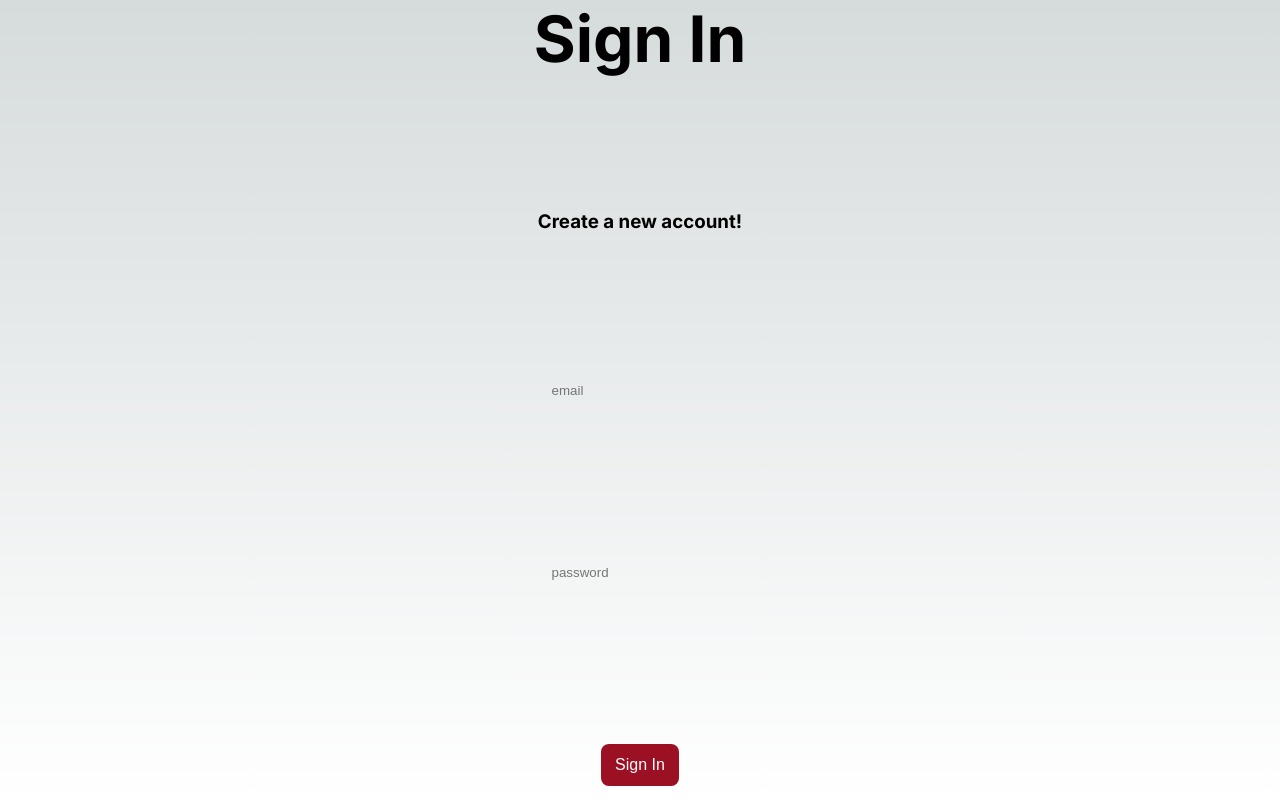
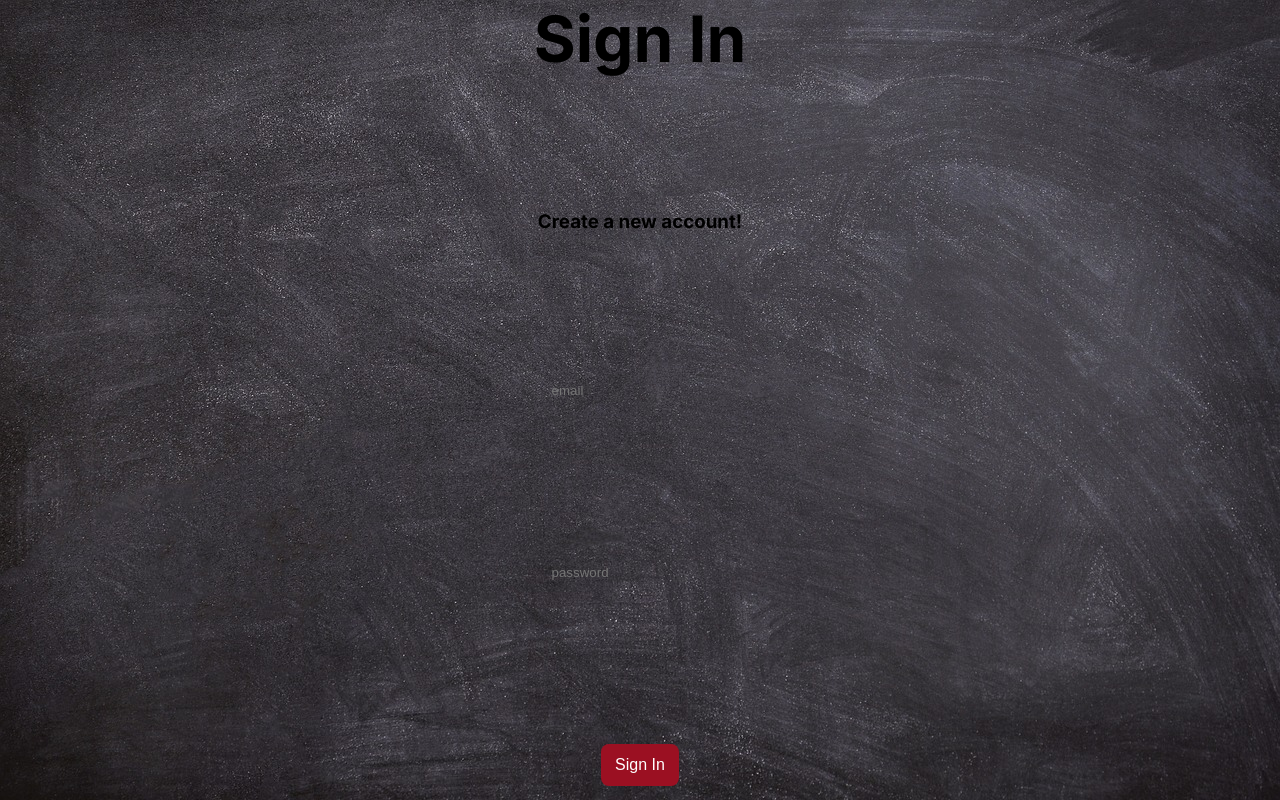
Before and after one commit to KristijanVujevic/seminarskirad, a Next.js app: page /signin in a window 1280 px wide. Built offline with nearby package versions, Linux system fonts and the light colour scheme.

Commit message:
css update

```diff
--- a/src/app/globals.css
+++ b/src/app/globals.css
@@ -1,4 +1,8 @@
 :root {
+  background-image: url(../../public/bg2.jpg);
+  background-size: cover;
+
+  background-attachment: fixed;
   --max-width: 1100px;
   --border-radius: 12px;
   --font-mono: ui-monospace, Menlo, Monaco, "Cascadia Mono", "Segoe UI Mono",
@@ -90,24 +94,12 @@ body {
 }
 
 body {
-  color: rgb(var(--foreground-rgb));
-  background: linear-gradient(
-      to bottom,
-      transparent,
-      rgb(var(--background-end-rgb))
-    )
-    rgb(var(--background-start-rgb));
+  width: 100%;
 }
 
 a {
   color: inherit;
   text-decoration: none;
-}
-
-@media (prefers-color-scheme: dark) {
-  html {
-    color-scheme: dark;
-  }
 }
 
 form {
@@ -143,7 +135,7 @@ button[type="submit"] {
   color: white;
   border: none;
   border-radius: 8px;
-  margin: 14px;
+  margin: 2px;
   cursor: pointer;
 }
 .user-input-container {
@@ -155,3 +147,6 @@ button[type="submit"] {
 
   box-shadow: 0px -2px 10px rgba(0, 0, 0, 0.1); /* Optional: Add a subtle shadow */
 }
+h1 {
+  font-variant: small-caps;
+}
--- a/src/app/page.module.css
+++ b/src/app/page.module.css
@@ -3,9 +3,10 @@
   flex-direction: column;
   justify-content: space-between;
   align-items: center;
-  padding-inline: 10rem;
+
   min-height: 100vh;
   max-width: 100vw;
+  background-color: transparent;
 }
 
 .description {
@@ -131,10 +132,6 @@
 
 /* Mobile */
 @media (max-width: 700px) {
-  .content {
-    padding: 4rem;
-  }
-
   .grid {
     grid-template-columns: 1fr;
     margin-bottom: 120px;
@@ -233,14 +230,14 @@
 }
 .messagesContainer {
   max-width: 80%; /* Adjust as needed */
-  margin: 20px auto;
+  margin: 20px;
   display: flex;
   flex-direction: column; /* Stack the chat bubbles vertically */
   padding-bottom: 10%;
 }
 
 .myMessage {
-  background-color: #3a61ab77; /* Replace with your desired background color for your messages */
+  background-color: #3a62abda; /* Replace with your desired background color for your messages */
   text-align: right;
   border-radius: 10px;
   padding: 10px;
@@ -254,7 +251,7 @@
 }
 
 .otherUserMessage {
-  background-color: #ab5ab79e; /* Replace with your desired background color for other users' messages */
+  background-color: #ab5ab7cf; /* Replace with your desired background color for other users' messages */
   text-align: left;
   border-radius: 10px;
   padding: 10px;
```
Also changed, not shown: src/app/Components/ChatComponent.js (+6 -2 lines), src/app/Components/Members.js (+7 -1 lines), public/bg.jpg (added), public/bg2.jpg (added).
